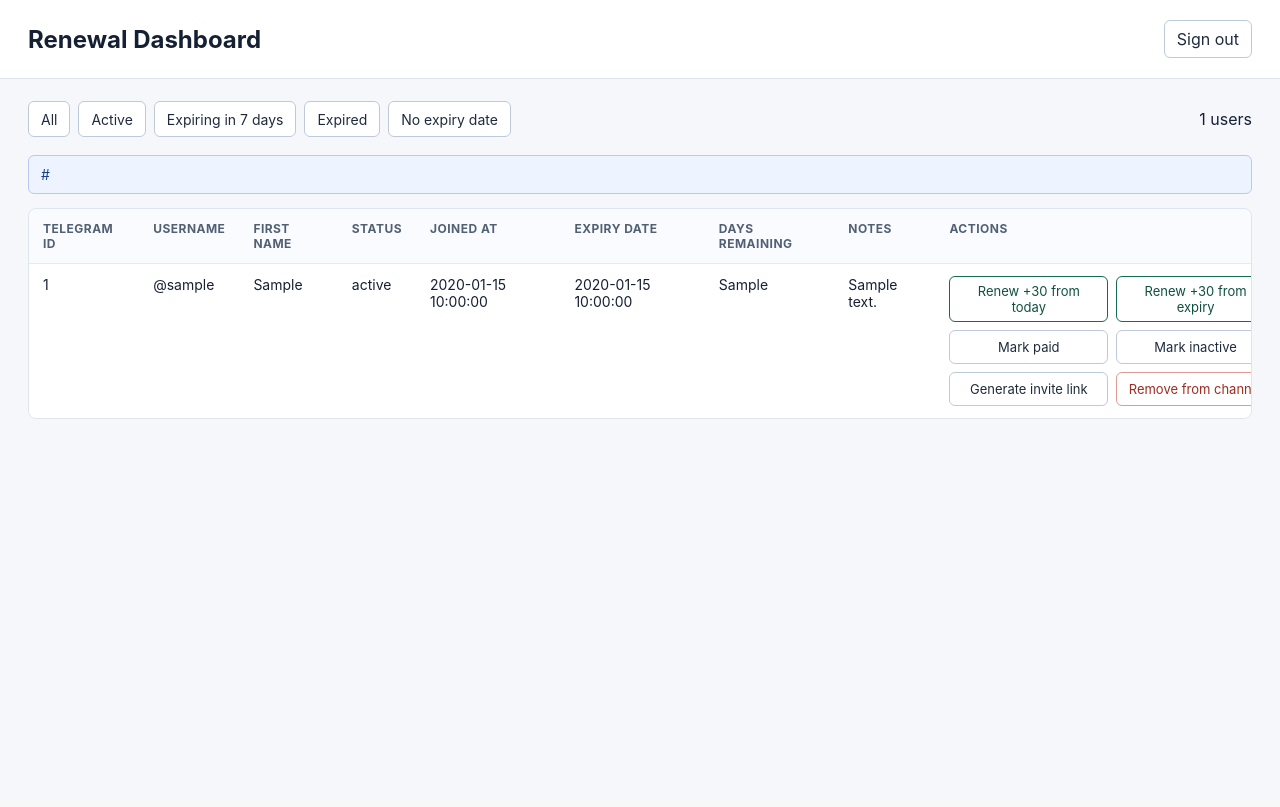
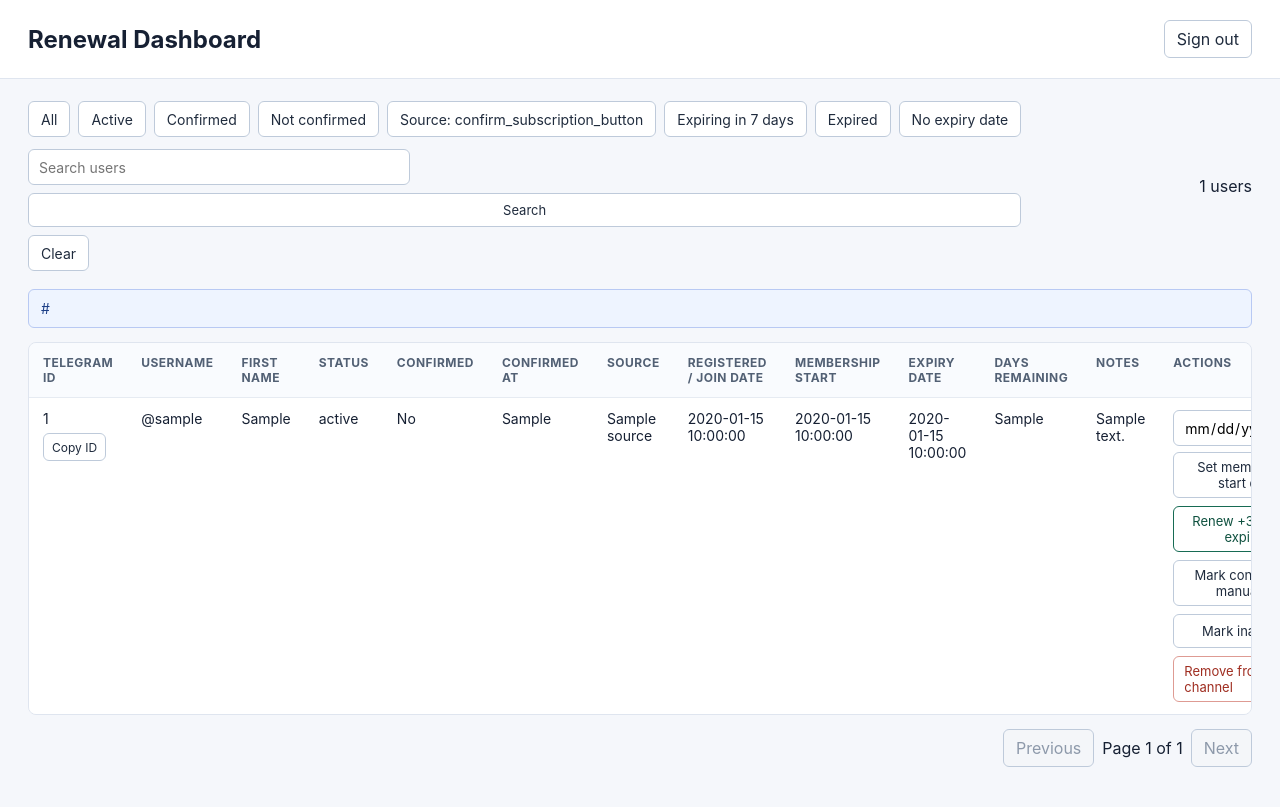
Before and after one commit to valymayka-stack/telegram-renewal-bot, a Python web app: template templates/dashboard.html in a window 1280 px wide. Before the commit the page ends 419 px from the top, so only its background shows below. Run offline with Jinja, Linux system fonts and the light colour scheme; the template is opened without the code that fills it: most values are stand-ins (such as "Sample title", 1, 10 or a date in 2020).

Commit message:
Update dashboard.html

```diff
--- a/templates/dashboard.html
+++ b/templates/dashboard.html
@@ -37,10 +37,31 @@
         gap: 16px;
         margin-bottom: 18px;
       }
+      .toolbar-left {
+        display: grid;
+        gap: 12px;
+      }
       .filters {
         display: flex;
         gap: 8px;
         flex-wrap: wrap;
+      }
+      .search {
+        display: flex;
+        gap: 8px;
+        flex-wrap: wrap;
+      }
+      .search input,
+      .date-input {
+        min-height: 34px;
+        border: 1px solid #becada;
+        border-radius: 6px;
+        padding: 0 10px;
+        font: inherit;
+        font-size: 14px;
+      }
+      .search input {
+        width: min(360px, 100%);
       }
       a,
       button {
@@ -149,6 +170,26 @@
         border-color: #de9b93;
         color: #9f2d20;
       }
+      .copy-id {
+        margin-top: 6px;
+        width: auto;
+        min-height: 28px;
+        padding: 4px 8px;
+        font-size: 12px;
+      }
+      .date-action {
+        display: grid;
+        gap: 6px;
+      }
+      .pagination {
+        display: flex;
+        align-items: center;
+        justify-content: flex-end;
+        gap: 8px;
+        margin-top: 14px;
+        flex-wrap: wrap;
+      }
+      .page-link,
       .logout {
         border: 1px solid #becada;
         border-radius: 6px;
@@ -156,6 +197,12 @@
         color: #1f2b3d;
         cursor: pointer;
         padding: 8px 12px;
+        text-decoration: none;
+      }
+      .page-link.disabled {
+        color: #8d99aa;
+        pointer-events: none;
+        background: #f4f6f9;
       }
       .empty {
         padding: 24px;
@@ -183,14 +230,25 @@
     </header>
     <main>
       <div class="toolbar">
-        <nav class="filters" aria-label="User filters">
-          <a class="filter {% if active_filter == 'all' %}active{% endif %}" href="/dashboard?filter=all">All</a>
-          <a class="filter {% if active_filter == 'active' %}active{% endif %}" href="/dashboard?filter=active">Active</a>
-          <a class="filter {% if active_filter == 'expiring_7' %}active{% endif %}" href="/dashboard?filter=expiring_7">Expiring in 7 days</a>
-          <a class="filter {% if active_filter == 'expired' %}active{% endif %}" href="/dashboard?filter=expired">Expired</a>
-          <a class="filter {% if active_filter == 'no_expiry' %}active{% endif %}" href="/dashboard?filter=no_expiry">No expiry date</a>
-        </nav>
-        <div>{{ users|length }} users</div>
+        <div class="toolbar-left">
+          <nav class="filters" aria-label="User filters">
+            <a class="filter {% if active_filter == 'all' %}active{% endif %}" href="/dashboard?filter=all&search={{ search }}">All</a>
+            <a class="filter {% if active_filter == 'active' %}active{% endif %}" href="/dashboard?filter=active&search={{ search }}">Active</a>
+            <a class="filter {% if active_filter == 'confirmed' %}active{% endif %}" href="/dashboard?filter=confirmed&search={{ search }}">Confirmed</a>
+            <a class="filter {% if active_filter == 'not_confirmed' %}active{% endif %}" href="/dashboard?filter=not_confirmed&search={{ search }}">Not confirmed</a>
+            <a class="filter {% if active_filter == 'source_confirm_subscription' %}active{% endif %}" href="/dashboard?filter=source_confirm_subscription&search={{ search }}">Source: confirm_subscription_button</a>
+            <a class="filter {% if active_filter == 'expiring_7' %}active{% endif %}" href="/dashboard?filter=expiring_7&search={{ search }}">Expiring in 7 days</a>
+            <a class="filter {% if active_filter == 'expired' %}active{% endif %}" href="/dashboard?filter=expired&search={{ search }}">Expired</a>
+            <a class="filter {% if active_filter == 'no_expiry' %}active{% endif %}" href="/dashboard?filter=no_expiry&search={{ search }}">No expiry date</a>
+          </nav>
+          <form class="search" method="get" action="/dashboard">
+            <input type="hidden" name="filter" value="{{ active_filter }}">
+            <input name="search" value="{{ search }}" placeholder="Search users" autocomplete="off">
+            <button class="action" type="submit">Search</button>
+            <a class="filter" href="/dashboard?filter={{ active_filter }}">Clear</a>
+          </form>
+        </div>
+        <div>{{ total_users }} users</div>
       </div>
 
       {% if message %}
@@ -212,7 +270,11 @@
                 <th>Username</th>
                 <th>First Name</th>
                 <th>Status</th>
-                <th>Joined At</th>
+                <th>Confirmed</th>
+                <th>Confirmed At</th>
+                <th>Source</th>
+                <th>Registered / Join Date</th>
+                <th>Membership Start</th>
                 <th>Expiry Date</th>
                 <th>Days Remaining</th>
                 <th>Notes</th>
@@ -222,32 +284,49 @@
             <tbody>
               {% for user in users %}
                 <tr>
-                  <td>{{ user.telegram_id }}</td>
+                  <td>
+                    <div>{{ user.telegram_id }}</div>
+                    <button class="action copy-id" type="button" data-copy="{{ user.telegram_id }}">Copy ID</button>
+                  </td>
                   <td>{% if user.username %}@{{ user.username }}{% else %}-{% endif %}</td>
                   <td>{{ user.first_name or "-" }}</td>
                   <td>{{ user.status or "-" }}</td>
-                  <td>{{ user.joined_at or "-" }}</td>
+                  <td>{% if user.confirmed_subscription %}Yes{% else %}No{% endif %}</td>
+                  <td>{{ user.confirmed_at_display or "-" }}</td>
+                  <td>{{ user.source or "-" }}</td>
+                  <td>{{ user.joined_at_display or "-" }}</td>
+                  <td>{{ user.membership_start_date_effective or "-" }}</td>
                   <td>{{ user.expiry_date or "-" }}</td>
                   <td>{% if user.days_remaining is not none %}{{ user.days_remaining }}{% else %}-{% endif %}</td>
                   <td>{{ user.notes or "-" }}</td>
                   <td>
                     <div class="actions">
-                      <form method="post" action="/dashboard/users/{{ user.telegram_id }}/renew/today?filter={{ active_filter }}">
+                      <form class="date-action" method="post" action="/dashboard/users/{{ user.telegram_id }}/membership-start?filter={{ active_filter }}&search={{ search }}&page={{ page }}">
+                        <input class="date-input" name="membership_start_date" type="date" value="{{ user.membership_start_date_effective or '' }}" required>
+                        <button class="action" type="submit">Set membership start date</button>
+                      </form>
+                      <form method="post" action="/dashboard/users/{{ user.telegram_id }}/renew/today?filter={{ active_filter }}&search={{ search }}&page={{ page }}">
                         <button class="action primary" type="submit">Renew +30 from today</button>
                       </form>
-                      <form method="post" action="/dashboard/users/{{ user.telegram_id }}/renew/current-expiry?filter={{ active_filter }}">
+                      <form method="post" action="/dashboard/users/{{ user.telegram_id }}/renew/current-expiry?filter={{ active_filter }}&search={{ search }}&page={{ page }}">
                         <button class="action primary" type="submit">Renew +30 from expiry</button>
                       </form>
-                      <form method="post" action="/dashboard/users/{{ user.telegram_id }}/paid?filter={{ active_filter }}">
+                      <form method="post" action="/dashboard/users/{{ user.telegram_id }}/paid?filter={{ active_filter }}&search={{ search }}&page={{ page }}">
                         <button class="action" type="submit">Mark paid</button>
                       </form>
-                      <form method="post" action="/dashboard/users/{{ user.telegram_id }}/inactive?filter={{ active_filter }}" onsubmit="return confirm('Mark this user inactive?');">
+                      <form method="post" action="/dashboard/users/{{ user.telegram_id }}/confirmed?filter={{ active_filter }}&search={{ search }}&page={{ page }}">
+                        <button class="action" type="submit">Mark confirmed manually</button>
+                      </form>
+                      <form method="post" action="/dashboard/users/{{ user.telegram_id }}/not-confirmed?filter={{ active_filter }}&search={{ search }}&page={{ page }}">
+                        <button class="action" type="submit">Mark not confirmed</button>
+                      </form>
+                      <form method="post" action="/dashboard/users/{{ user.telegram_id }}/inactive?filter={{ active_filter }}&search={{ search }}&page={{ page }}" onsubmit="return confirm('Mark this user inactive?');">
                         <button class="action" type="submit">Mark inactive</button>
                       </form>
-                      <form method="post" action="/dashboard/users/{{ user.telegram_id }}/invite?filter={{ active_filter }}">
+                      <form method="post" action="/dashboard/users/{{ user.telegram_id }}/invite?filter={{ active_filter }}&search={{ search }}&page={{ page }}">
                         <button class="action" type="submit">Generate invite link</button>
                       </form>
-                      <a class="action danger" href="/dashboard/users/{{ user.telegram_id }}/remove?filter={{ active_filter }}">Remove from channel</a>
+                      <a class="action danger" href="/dashboard/users/{{ user.telegram_id }}/remove?filter={{ active_filter }}&search={{ search }}&page={{ page }}">Remove from channel</a>
                     </div>
                   </td>
                 </tr>
@@ -258,6 +337,30 @@
           <div class="empty">No users found for this filter.</div>
         {% endif %}
       </div>
+      <nav class="pagination" aria-label="Pagination">
+        {% if has_previous %}
+          <a class="page-link" href="/dashboard?filter={{ active_filter }}&search={{ search }}&page={{ page - 1 }}">Previous</a>
+        {% else %}
+          <span class="page-link disabled">Previous</span>
+        {% endif %}
+        <span>Page {{ page }} of {{ total_pages }}</span>
+        {% if has_next %}
+          <a class="page-link" href="/dashboard?filter={{ active_filter }}&search={{ search }}&page={{ page + 1 }}">Next</a>
+        {% else %}
+          <span class="page-link disabled">Next</span>
+        {% endif %}
+      </nav>
     </main>
+    <script>
+      document.querySelectorAll("[data-copy]").forEach((button) => {
+        button.addEventListener("click", async () => {
+          await navigator.clipboard.writeText(button.dataset.copy);
+          button.textContent = "Copied";
+          window.setTimeout(() => {
+            button.textContent = "Copy ID";
+          }, 1200);
+        });
+      });
+    </script>
   </body>
 </html>
```
